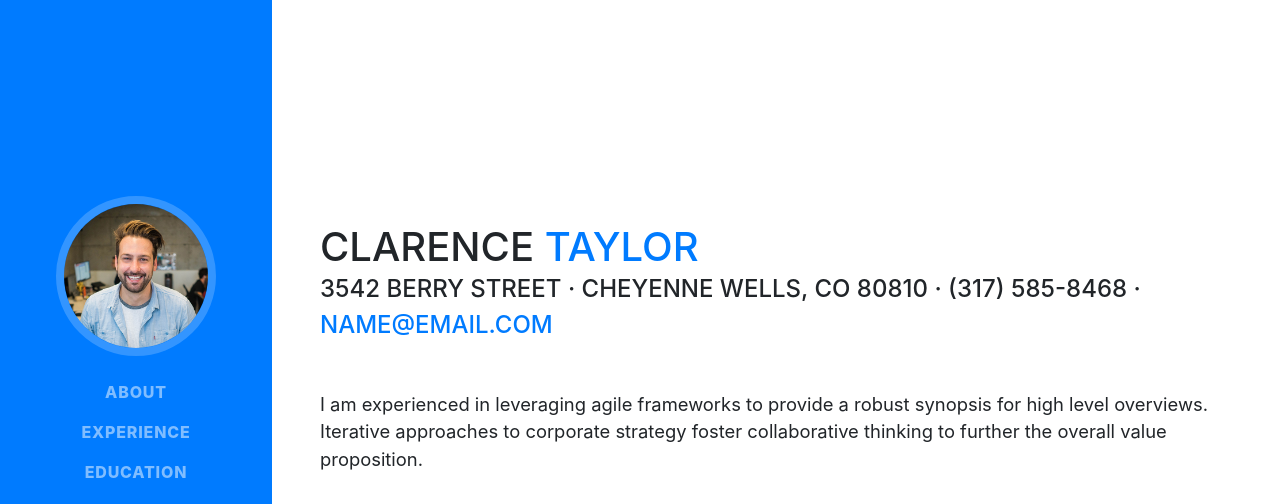
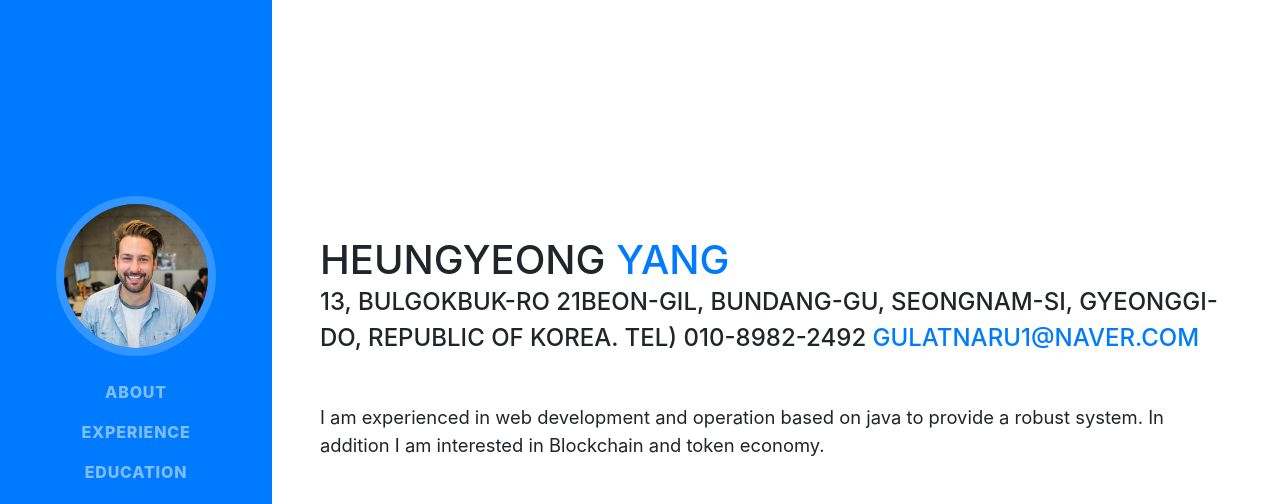
Before and after one commit to gulatnaru/gulatnaru.github.io, a website with bundled scripts: page index.html in a window 1280 px wide. Shown: the top 504 px of the page. Built offline with nearby package versions, Linux system fonts and the light colour scheme; a web font is replaced by a local one.

Commit message:
first commit

```diff
--- a/index.html
+++ b/index.html
@@ -27,7 +27,7 @@
 
     <nav class="navbar navbar-expand-lg navbar-dark bg-primary fixed-top" id="sideNav">
       <a class="navbar-brand js-scroll-trigger" href="#page-top">
-        <span class="d-block d-lg-none">Clarence Taylor</span>
+        <span class="d-block d-lg-none">HeungYeong Yang</span>
         <span class="d-none d-lg-block">
           <img class="img-fluid img-profile rounded-circle mx-auto mb-2" src="img/profile.jpg" alt="">
         </span>
@@ -63,13 +63,14 @@
 
       <section class="resume-section p-3 p-lg-5 d-flex d-column" id="about">
         <div class="my-auto">
-          <h1 class="mb-0">Clarence
-            <span class="text-primary">Taylor</span>
+          <h1 class="mb-0">HeungYeong
+            <span class="text-primary">Yang</span>
           </h1>
-          <div class="subheading mb-5">3542 Berry Street · Cheyenne Wells, CO 80810 · (317) 585-8468 ·
-            <a href="mailto:name@email.com">name@email.com</a>
+          <div class="subheading mb-5">13, Bulgokbuk-ro 21beon-gil, Bundang-gu, Seongnam-si, Gyeonggi-do, Republic of Korea. Tel) 010-8982-2492
+            <a href="mailto:name@email.com">gulatnaru1@naver.com</a>
           </div>
-          <p class="lead mb-5">I am experienced in leveraging agile frameworks to provide a robust synopsis for high level overviews. Iterative approaches to corporate strategy foster collaborative thinking to further the overall value proposition.</p>
+          <p class="lead mb-5">I am experienced in web development and operation based on java to provide a robust system. In addition I am interested in Blockchain and token economy.
+          </p>
           <div class="social-icons">
             <a href="#">
               <i class="fab fa-linkedin-in"></i>
```
